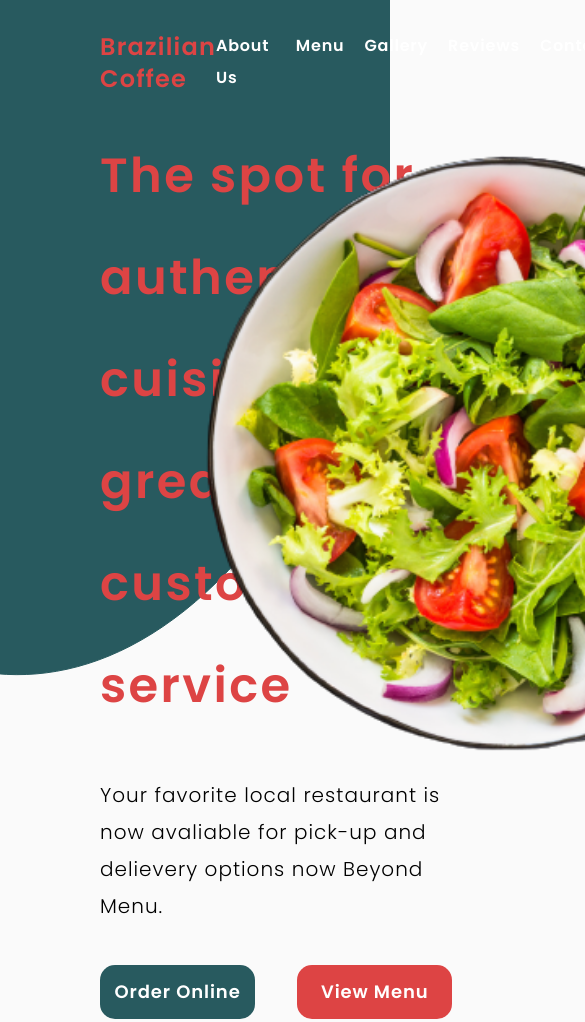
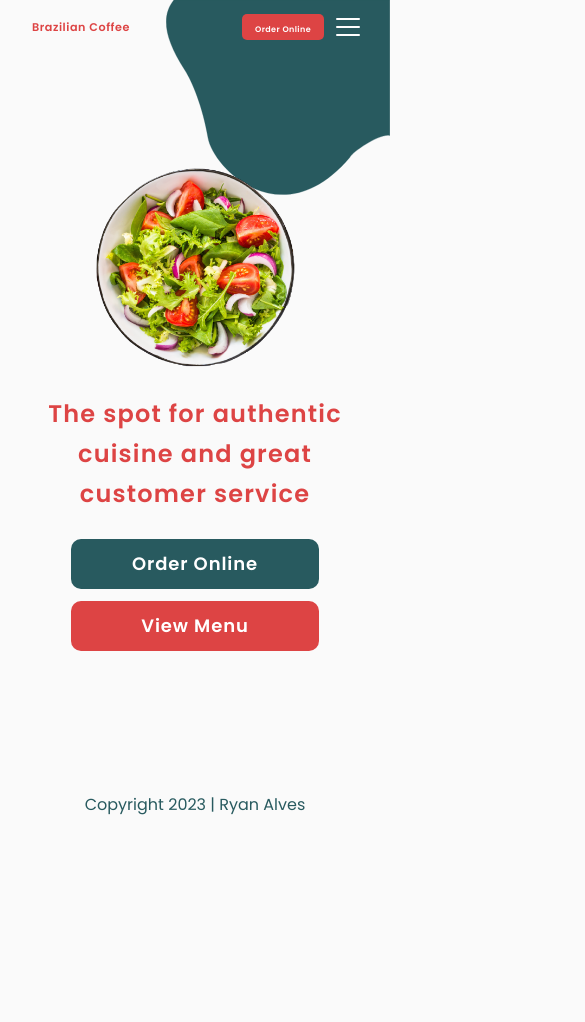
Before and after one commit to RyanAlvesz/brazilian_coffee, a plain HTML site: page index.html in a window 390 px wide. Shown: the top 1022 px of the page, 585 px wide, since content can reach past the window. After the commit the page ends 844 px from the top, so only its background shows below. Drawn offline with Linux system fonts and the light colour scheme.

Commit message:
em processo

```diff
--- a/index.html
+++ b/index.html
@@ -23,18 +23,23 @@
                 <span class="option">Contacts</span>
             </div>
             <div class="icons">
-                <img src="./img/User.svg" alt="icons">
-                <img src="./img/Search.svg" alt="icons">
-                <img src="./img/Buy.svg" alt="icons">
+                <img src="./img/User.svg" alt="icons" class="a">
+                <img src="./img/Search.svg" alt="icons" class="a">
+                <img src="./img/Buy.svg" alt="icons" class="a">
             </div>
             <div class="button" id="button__top">
-                <span>
                     Order Online
-                </span>
+            </div>
+                    <div class="navbar">
+                        <div class="barra"></div>
+                        <div class="barra"></div>
+                        <div class="barra"></div>
             </div>
         </div>
     </header>
+
     <main>
+        <img src="./img/Salad.png" alt="salad">
             <div class="headline">
                 <p>The spot for authentic cuisine and great customer service</p>
             </div>
@@ -43,20 +48,17 @@
             </div>
             <div class="buttons">
                 <div class="button" id="green">
-                <span>
                         Order Online
-                </span>
                 </div>
                 <div class="button">
-                <span>
                         View Menu
-                </span>
                 </div>
             </div>
-        <img src="./img/Salad.png" alt="salad">
     </main>
+
     <footer>
         <p>Copyright 2023 | Ryan Alves</P>
     </footer>
+
 </body>
 </html>
--- a/style.css
+++ b/style.css
@@ -87,9 +87,6 @@ img[alt~=icons]{
     width: 25px;
 }
 
-.icons:hover{
-    cursor: pointer;
-}
 
 /* ESTILIZAÇÃO DO BOTÃO SUPERIOR */
 
@@ -154,6 +151,12 @@ main{
     gap: 42px;
 }
 
+/* BARRA DE NAGEAÇÃO (3 BARRINHAS) */
+
+.navbar{
+    display: none;
+}
+
 /* ESTILIZAÇÃO DOS BOTÕES */
 
 .button{
@@ -195,7 +198,7 @@ main{
 
 img[alt~=salad]{
     position: absolute;
-    width: 600px;
+    width: 37.5em;
     top: 18%;
     left: 52%;
 }
@@ -208,3 +211,162 @@ footer{
     align-items: center;
     color: #285a5f;
 }
+
+@media (max-width: 1024px){
+
+    body{
+        grid-template-rows: 90px 1fr 96px;
+    }
+
+    header{
+        padding-left: 2em;
+    }
+
+
+    h1{
+        font-size: 1em;
+    }
+
+    .options{
+        display: none;
+    }
+
+    .icons{
+        gap: 10px;
+    }
+
+    img[alt~=icons]{
+        width: 20px;
+    }
+
+    #button__top{
+        width: 120px;
+        height: 46px;
+        font-size: 0.9em;
+    }
+
+    img[alt~=background]{
+        width: 450px;
+    }
+
+    .navbar{
+        display: grid;
+        align-items: center;
+        justify-content: center;
+        gap: 10px;
+    }
+
+    .barra{
+        background-color: white;
+        width: 44px;
+        height: 3px;
+        border-radius: 15px;
+    }
+
+    main{
+        display: flex;
+        flex-direction: column;
+        justify-content: center;
+        gap: 25px;
+        width: 90%;
+        align-items: center;
+        justify-content: center;
+        padding-left: 0;
+        place-self: end center;
+    }
+
+    img[alt~=salad]{
+        position: relative;
+        width: 23em;
+        left: initial;
+    }
+
+    .headline{
+        text-align: center;
+        font-size: 3em;
+        line-height: 80px;
+    }
+
+    .subtitle{
+        text-align: center;
+        font-size: 1.25em;
+        line-height: 40px;
+        letter-spacing: 0.05em;
+        width: 80%;
+    }
+
+}
+
+@media (max-width:767px){
+
+    body{
+        grid-template-rows: 54px 1fr 80px;
+    }
+
+    .icons{
+        display: none;
+    }
+
+    h1{
+        font-size: 0.7em;
+    }
+
+    img[alt~=background]{
+        width: 14em;
+    }
+
+    img[alt~=salad]{
+        position: relative;
+        width: 12.5em;
+        left: initial;
+    }
+
+    #button__top{
+        width: 82px;
+        height: 26px;
+        font-size: 0.5em;
+        border-radius: 5px;
+    }
+
+    .information__container{
+        gap: 12px;
+    }
+
+    .navbar{
+        gap: 6px;
+    }
+
+    .barra{
+        background-color: white;
+        width: 24px;
+        height: 2px;
+        border-radius: 15px;
+    }
+
+    .headline{
+        text-align: center;
+        font-size: 1.5em;
+        line-height: 40px;
+    }
+
+    main{
+        width: 80%;
+        place-self: center;
+    }
+
+    .subtitle{
+        display: none;
+    }
+
+    .buttons{
+        flex-direction: column;
+        gap: 12px;
+    }
+
+    .button{
+        width: 248px;
+        height: 50px;
+        border-radius: 10px;
+    }
+
+}
```
Lines whose indentation alone changed are shown as unchanged.
